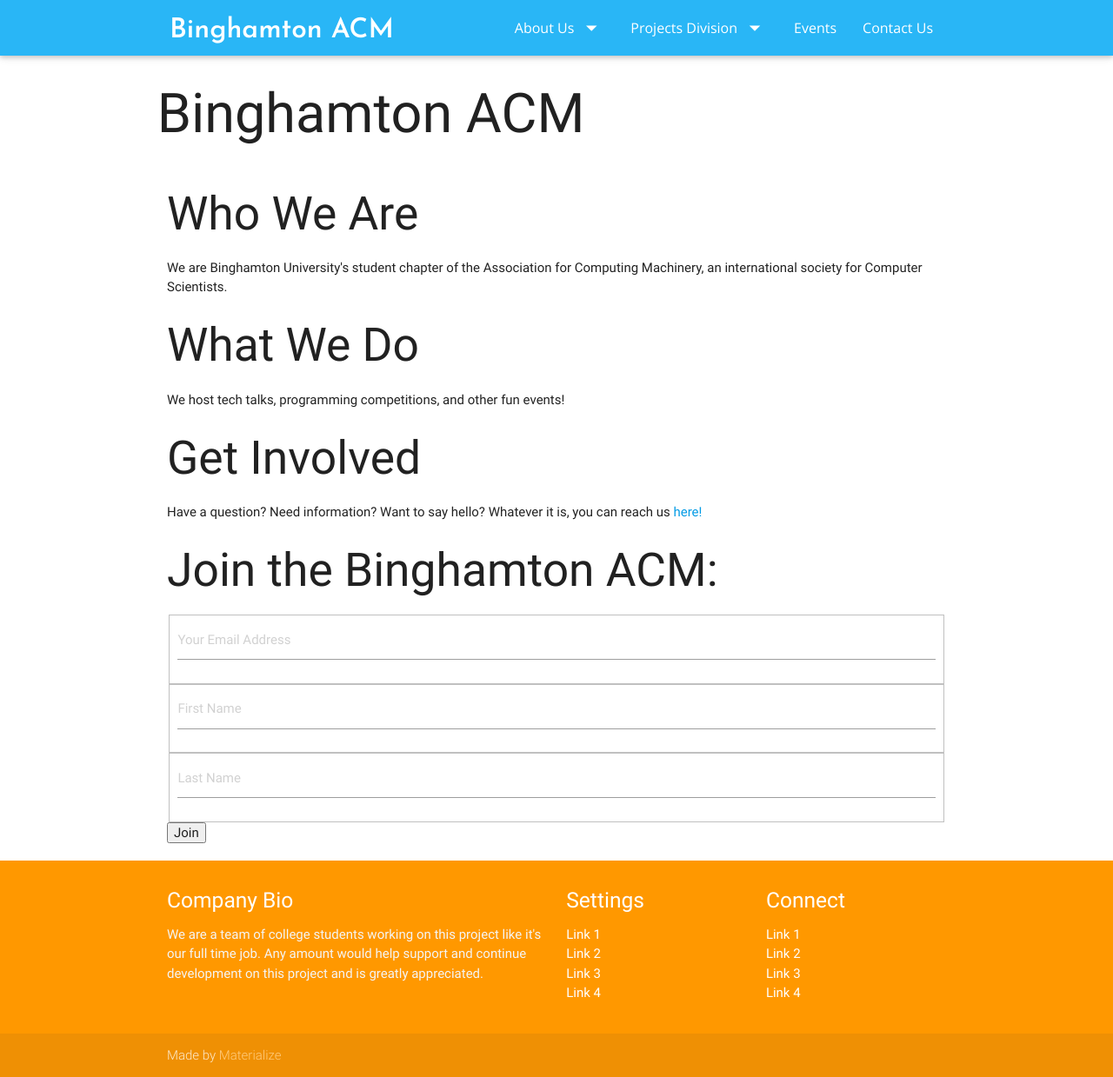
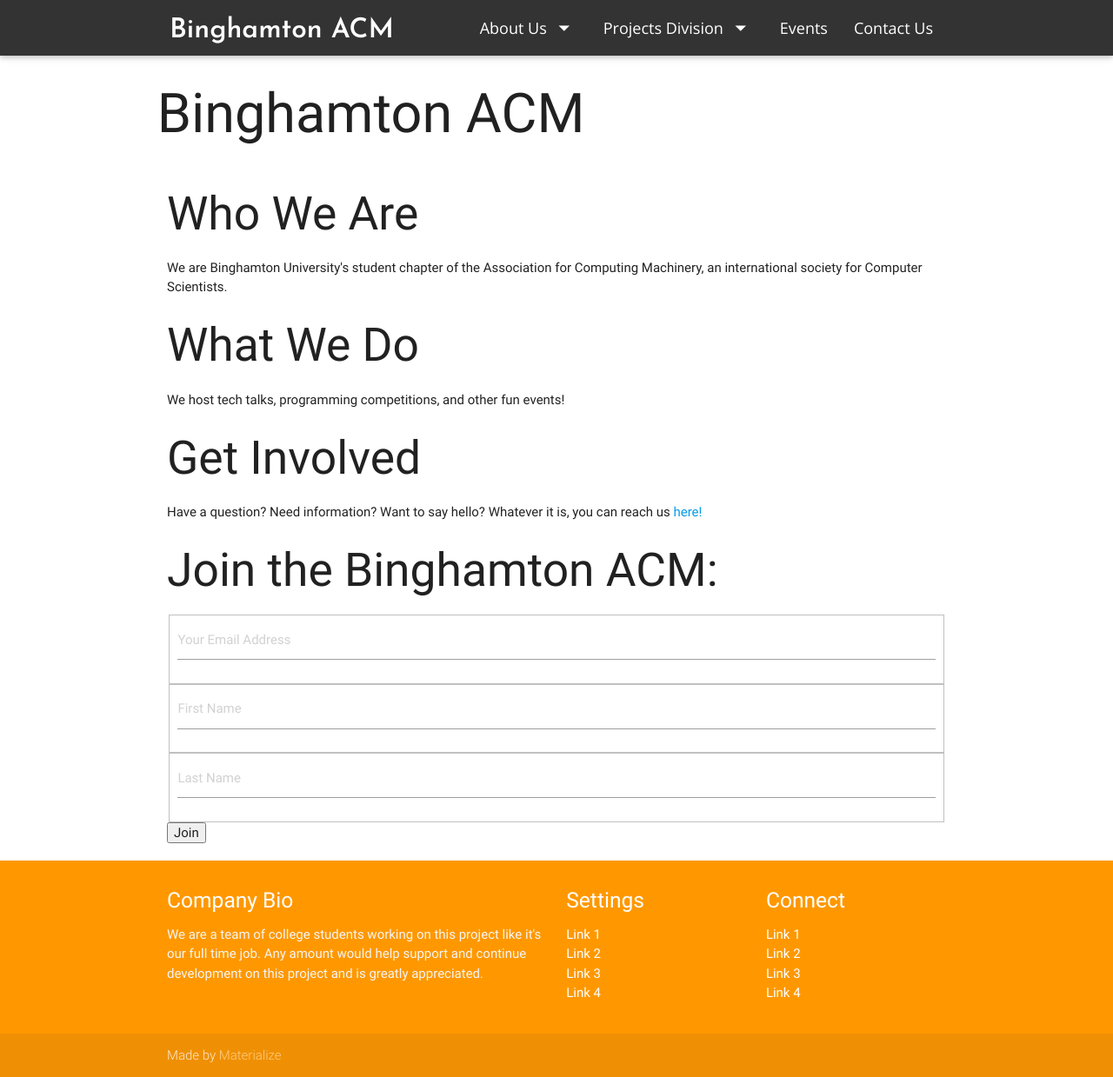
Before and after one commit to BinghamtonACM/old-web, a Jekyll site: the page built from index.html, in a window 1280 px wide. Shown: the whole page at 87% size. Built offline with Jekyll 4.4.1, drawn with Linux system fonts in a browser that asks for light colours; comment, search, counter and statistics services are not loaded.

Commit message:
Implement mobile navigation; update navigation color to #333

```diff
--- a/_includes/nav.html
+++ b/_includes/nav.html
@@ -1,4 +1,4 @@
-<nav class="light-blue lighten-1" role="navigation">
+<nav role="navigation">
     <div class="nav-wrapper container"><a id="logo-container" href="{{ site.url }}" class="brand-logo">{{ site.title }}</a>
         <ul class="right hide-on-med-and-down">
             <li><a class="dropdown-button" href="#!" data-activates="dropdown-about">About Us<i class="material-icons right">arrow_drop_down</i></a></li>
@@ -7,7 +7,34 @@
             <li><a href="/contact-us.html">Contact Us</a></li>
         </ul>
         <ul id="nav-mobile" class="side-nav">
-      <li><a href="#">Navbar Link</a></li>
+            <li class="logo">
+                <a id="logo-container" href="{{ site.url }}" class="brand-logo">
+                    <object id="front-page-logo" type="image/svg+xml" data="img/logo.svg"></object>
+                </a>
+            </li>
+            <li class="no-padding">
+                <ul class="collapsible collapsible-accordion">
+                    <li class="bold"><a class="collapsible-header waves-effect waves-light">About Us <i class="material-icons right">arrow_drop_down</i></a>
+                        <div class="collapsible-body">
+                            <ul>
+                                <li><a href="/sponsorship.html">Sponsorship</a></li>
+                                <li><a href="/eboard.html">The E-Board</a></li>
+                            </ul>
+                        </div>
+                    </li>
+                    <li class="bold"><a class="collapsible-header waves-effect waves-light">Projects Division <i class="material-icons right">arrow_drop_down</i></a>
+                        <div class="collapsible-body">
+                            <ul>
+                                <li><a href="/projects-division.html">Projects</a></li>
+                                <li><a href="/projects-eboard.html">The E-Board</a></li>
+                            </ul>
+                        </div>
+                    </li>
+                </ul>
+            </li>
+
+            <li class="bold"><a href="/events.html" class="waves-effect waves-light">Events</a></li>
+            <li class="bold"><a href="/contact-us.html" class="waves-effect waves-light">Contact Us</a></li>
         </ul>
         <a href="#" data-activates="nav-mobile" class="button-collapse"><i class="material-icons">menu</i></a>
     </div>
--- a/_layouts/standard.html
+++ b/_layouts/standard.html
@@ -5,7 +5,7 @@
     <meta name="viewport" content="width=device-width, initial-scale=1, maximum-scale=1.0"/>
     <title>{{ page.title }} | {{ site.title }}</title>
 
-  <link rel="stylesheet" href="css/materialize.min.css" type="text/css" />
+    <link rel="stylesheet" href="css/materialize.min.css" type="text/css" media="screen,projection" />
     <link rel="stylesheet" href="css/style.css" type="text/css" />
     <link rel="stylesheet" href="https://fonts.googleapis.com/css?family=Josefin+Sans:400,600|Open+Sans|Material+Icons" type="text/css">
     <link rel="icon" href="favicon.png">
--- a/css/style.css
+++ b/css/style.css
@@ -1,6 +1,12 @@
 /*----------------
     Navigation
 ------------------*/
+
+/* Main */
+
+nav {
+    background-color: #333;
+}
 
 nav .brand-logo {
     font-family: 'Josefin Sans', sans-serif;
@@ -10,9 +16,46 @@ nav .brand-logo {
 
 nav ul a {
     font-family: 'Open Sans', sans-serif;
-    font-size: 16px;
+    font-size: 18px;
 }
 
 a.dropdown-button i.right {
     margin-left: 5px;
 }
+
+/* Mobile */
+
+ul#nav-mobile li.logo {
+    text-align: center;
+    margin-top: 8px;
+    margin-bottom: 8px;
+    border-bottom: 1px solid #ddd;
+    height: 115px;
+}
+
+ul#nav-mobile li.bold,
+ul#nav-mobile li.no-padding ul li.bold {
+    line-height: 44px;
+}
+
+ul#nav-mobile li.bold a,
+ul#nav-mobile li.no-padding ul li.bold a {
+    line-height: 44px;
+    height: 44px;
+}
+
+li.bold > a {
+    font-weight: bold;
+}
+
+ul#nav-mobile ul.collapsible-accordion {
+    background-color: #fff;
+}
+
+ul#nav-mobile li:hover, ul.#nav-mobile li.active {
+    background-color: rgba(0, 0, 0, 0.05);
+}
+
+ul#nav-mobile li.logo:hover {
+    background-color: transparent;
+}
--- a/index.html
+++ b/index.html
@@ -8,6 +8,7 @@ title: Home
         <h1 class="title">Binghamton ACM</h1>
     </div>
 </div>
+
 <ul id="acm-components" class="large-block-grid-3">
     <li class="header1">
         <h2>Who We Are</h2>
@@ -22,4 +23,5 @@ title: Home
         <p>Have a question? Need information? Want to say hello? Whatever it is, you can reach us <a href="/contact-us">here!</a></p>
     </li>
 </ul>
+
 {% include mailchimp.html %}
```
Also changed, not shown: other parts of _layouts/standard.html (+6 -0 lines), img/logo.svg (added). Lines whose indentation alone changed are shown as unchanged.
